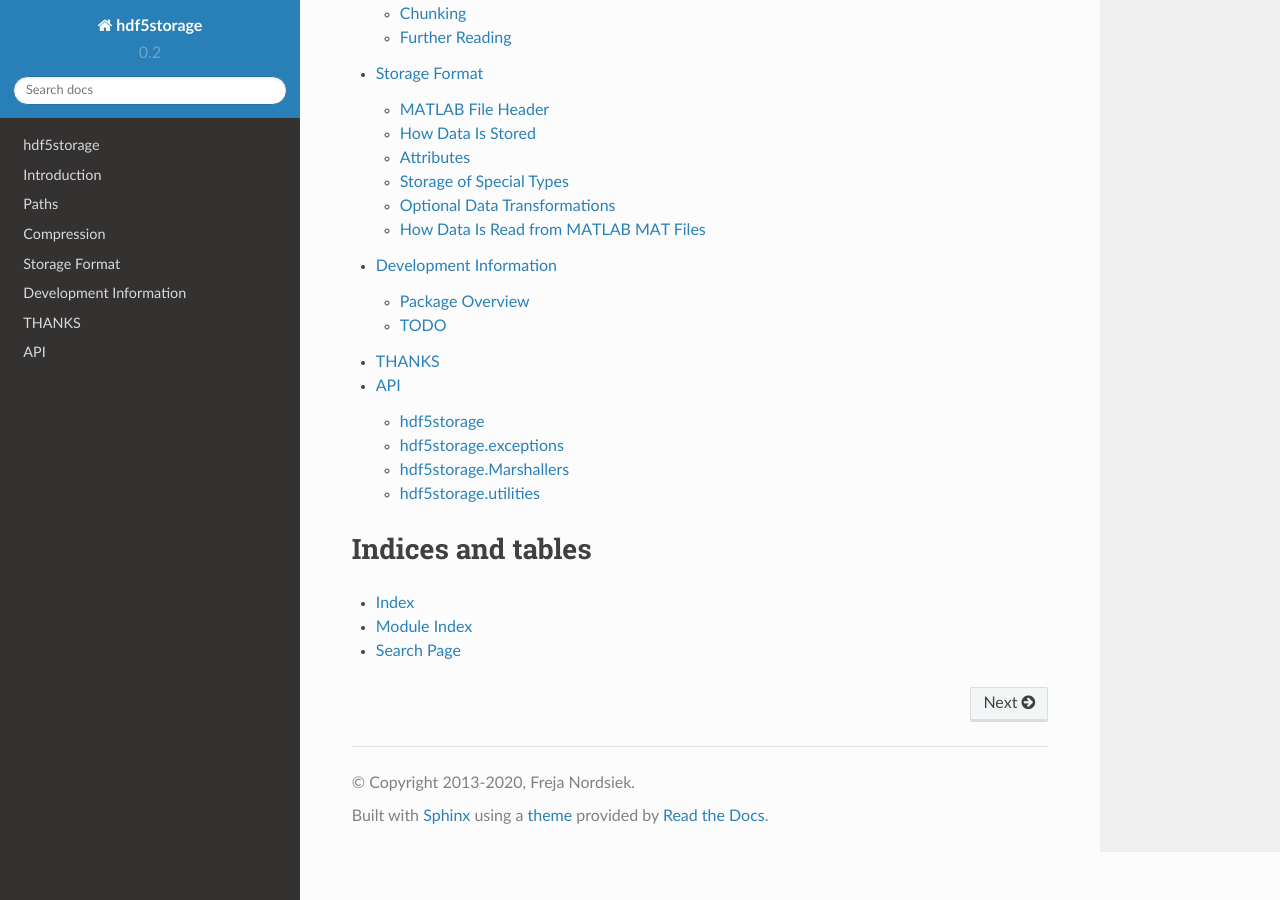
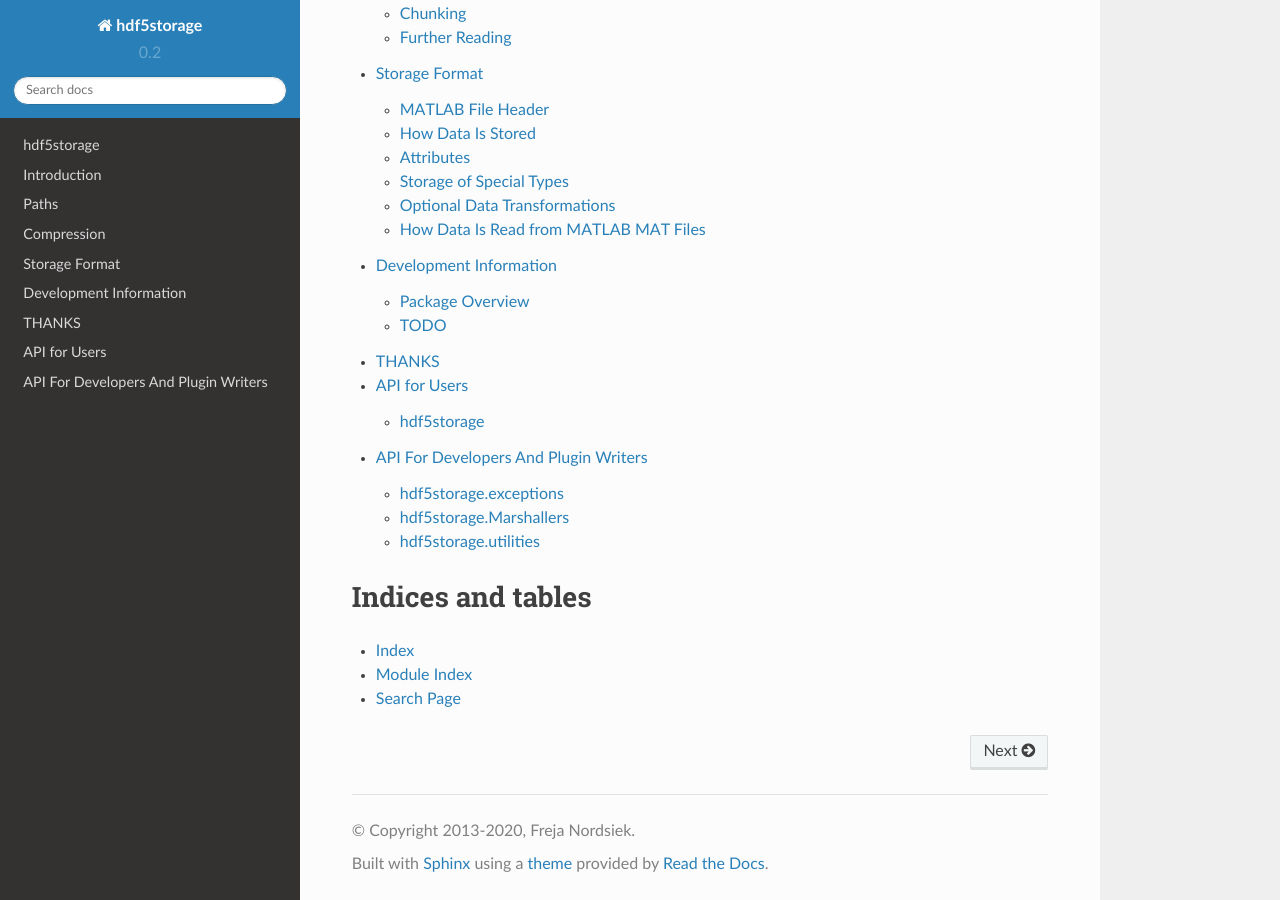
Before and after one commit to frejanordsiek/hdf5storage, a Sphinx documentation site: the page built from doc/source/index.rst, in a window 1280 px wide and 900 px high, scrolled down 890 px. Built offline with Sphinx 7.4.7 and the Read the Docs theme 2.0.0, drawn with Linux system fonts in a browser that asks for light colours.

Commit message:
Split the API documentation between that for users and that for developers and plugin writers.

```diff
--- a/doc/source/api.rst
+++ b/doc/source/api_for_plugins_developers.rst
@@ -1,10 +1,9 @@
-API
-===
+API For Developers And Plugin Writers
+=====================================
 
 .. toctree::
    :maxdepth: 2
 
-   hdf5storage
    hdf5storage.exceptions
    hdf5storage.Marshallers
    hdf5storage.utilities
--- /dev/null
+++ b/doc/source/api_for_users.rst
@@ -0,0 +1,7 @@
+API for Users
+=============
+
+.. toctree::
+   :maxdepth: 2
+
+   hdf5storage
--- a/doc/source/index.rst
+++ b/doc/source/index.rst
@@ -18,7 +18,8 @@ Contents:
    storage_format
    development
    thanks
-   api
+   api_for_users
+   api_for_plugins_developers
 
 Indices and tables
 ==================
```
